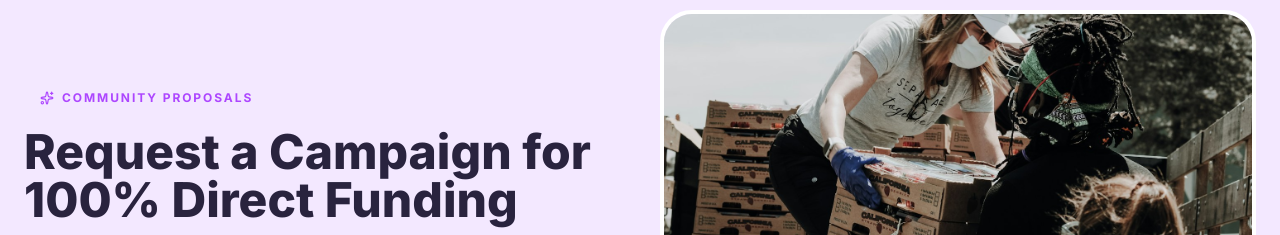
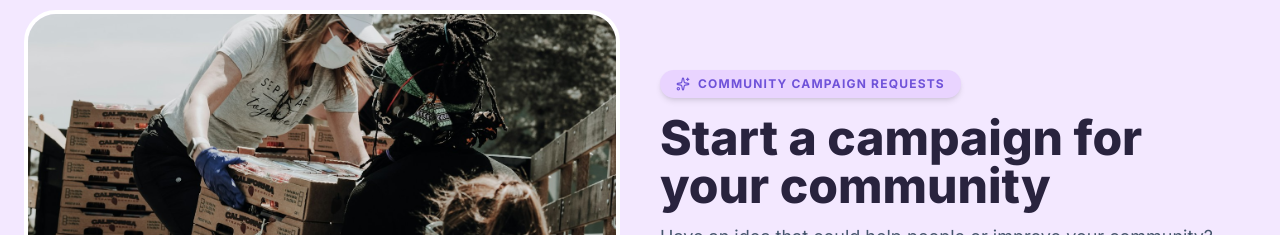
Before and after one commit to ZZehramai/Givera, a React app in the folder frontend/: page / in a window 1280 px wide. Shown: the part 2565-2800 px from the top of the page. Built offline with nearby package versions, Linux system fonts and the light colour scheme; no server answers; the HTML template or start-up script is replaced by a standard one.

Commit message:
fix: update landing page ui

```diff
--- a/frontend/src/i18n/LanguageContext.jsx
+++ b/frontend/src/i18n/LanguageContext.jsx
@@ -41,8 +41,8 @@ const messages = {
     reviewedCampaigns: "Reviewed campaigns", reviewedCampaignsText: "Campaigns are reviewed before they are shared with the Givera community.",
     visibleFundUse: "Visible fund use", visibleFundUseText: "Follow campaign progress and read spending reports published by administrators.",
     clearRecords: "Clear donation records", clearRecordsText: "Every completed donation includes a reference and a record in your giving history.",
-    browseAll: "Browse all", directFunding: "Request a Campaign for 100% Direct Funding", requestNow: "Request now", currentCampaigns: "Current campaigns",
-    proposalDescription: "Propose a community cause for Givera's direct-funding review process.", communityProposals: "Community proposals",
+    browseAll: "Browse all", directFunding: "Start a campaign for your community", requestNow: "Submit a campaign", currentCampaigns: "Browse campaigns",
+    proposalDescription: "Have an idea that could help people or improve your community? Send it to Givera. Our admin team will review your campaign before it is published for donations.", communityProposals: "Community campaign requests",
     discoverCause: "Explore", discoverCauseText: "Browse campaigns and find a story that speaks to you.", giveSeconds: "Donate", giveSecondsText: "Select how much you want to give and checkout safely", followImpact: "See Results", followImpactText: "See updates as your gift moves the campaign closer to its goal.",
     faqQuestion1: "Who can start a campaign?", faqAnswer1: "Any registered user can submit a campaign. Every submission begins in review.", faqQuestion2: "When does it become public?", faqAnswer2: "A campaign appears publicly after an administrator has reviewed and approved it.", faqQuestion3: "Can organizers track progress?", faqAnswer3: "Yes. My Campaigns shows pending, approved, rejected, and completed statuses.", faqQuestion4: "How can donors see how funds are used?", faqAnswer4: "Administrator-published spending reports appear on the campaign page for everyone to review.",
     mission: "The Mission", milestonesProgress: "Milestones & Progress", recentDonors: "Recent Donors", seeAll: "See all", completed: "Completed", endingToday: "Ending today", daysLeft: "days left", beFirstSupporter: "Be the first supporter.",
@@ -118,8 +118,8 @@ const messages = {
     reviewedCampaigns: "စစ်ဆေးထားသော ကမ်ပိန်းများ", reviewedCampaignsText: "Givera အသိုင်းအဝိုင်းသို့ မျှဝေမီ ကမ်ပိန်းတိုင်းကို စစ်ဆေးပါသည်။",
     visibleFundUse: "မြင်သာသော ရန်ပုံငွေအသုံးပြုမှု", visibleFundUseText: "ကမ်ပိန်းတိုးတက်မှုနှင့် စီမံခန့်ခွဲသူ ထုတ်ပြန်သည့် အသုံးစရိတ်အစီရင်ခံစာများကို ကြည့်ရှုနိုင်သည်။",
     clearRecords: "ရှင်းလင်းသော လှူဒါန်းမှုမှတ်တမ်း", clearRecordsText: "ပြီးမြောက်သော လှူဒါန်းမှုတိုင်းတွင် ရည်ညွှန်းနံပါတ်နှင့် သင့်မှတ်တမ်းထဲရှိ အချက်အလက် ပါဝင်သည်။",
-    browseAll: "အားလုံးကြည့်ရန်", directFunding: "တိုက်ရိုက်ရန်ပုံငွေ ၁၀၀% အတွက် ကမ်ပိန်းတောင်းဆိုပါ", requestNow: "ယခုတောင်းဆိုရန်", currentCampaigns: "လက်ရှိကမ်ပိန်းများ",
-    proposalDescription: "Givera ၏ တိုက်ရိုက်ရန်ပုံငွေ စစ်ဆေးရေးလုပ်ငန်းစဉ်သို့ လူမှုအကျိုးပြုကမ်ပိန်းတစ်ခု တင်ပြပါ။", communityProposals: "လူမှုအသိုင်းအဝိုင်း အဆိုပြုချက်များ",
+    browseAll: "အားလုံးကြည့်ရန်", directFunding: "သင့်အသိုင်းအဝိုင်းအတွက် ကမ်ပိန်းတစ်ခု စတင်ပါ", requestNow: "ကမ်ပိန်းတင်သွင်းရန်", currentCampaigns: "ကမ်ပိန်းများကြည့်ရန်",
+    proposalDescription: "လူများကို ကူညီရန် သို့မဟုတ် သင့်အသိုင်းအဝိုင်းကို ပိုမိုကောင်းမွန်စေရန် အစီအစဉ်ရှိပါသလား။ ကမ်ပိန်းကို Givera သို့ တင်သွင်းပါ။ လှူဒါန်းမှုများ လက်ခံနိုင်ရန် မထုတ်ပြန်မီ စီမံခန့်ခွဲသူများက စစ်ဆေးပေးပါမည်။", communityProposals: "လူမှုကူညီရေး ကမ်ပိန်းတောင်းဆိုမှု",
     discoverCause: "ကူညီလိုသော အကြောင်းအရာကို ရှာပါ", discoverCauseText: "စစ်ဆေးထားသော ကမ်ပိန်းများထဲမှ သင့်စိတ်နှင့် နီးစပ်သော အကြောင်းအရာကို ရှာပါ။", giveSeconds: "လွယ်ကူစွာ လှူဒါန်းပါ", giveSecondsText: "ငွေပမာဏနှင့် ငွေပေးချေနည်းကို ရွေးပြီး ကူညီပါ။", followImpact: "အကျိုးသက်ရောက်မှုကို ကြည့်ပါ", followImpactText: "သင့်လှူဒါန်းမှုက ကမ်ပိန်းရည်မှန်းချက်ကို နီးကပ်စေသည့် သတင်းများကို ကြည့်ပါ။",
     faqQuestion1: "ဘယ်သူတွေ ကမ်ပိန်းစတင်နိုင်သလဲ?", faqAnswer1: "မှတ်ပုံတင်ထားသော အသုံးပြုသူတိုင်း ကမ်ပိန်းတင်နိုင်ပြီး တင်သွင်းမှုတိုင်းကို စတင်စစ်ဆေးပါသည်။", faqQuestion2: "ဘယ်အချိန်မှာ အများပြည်သူ မြင်နိုင်မလဲ?", faqAnswer2: "စီမံခန့်ခွဲသူက စစ်ဆေးအတည်ပြုပြီးနောက် ကမ်ပိန်းကို အများပြည်သူ မြင်နိုင်ပါသည်။", faqQuestion3: "စီစဉ်သူက တိုးတက်မှုကို ကြည့်နိုင်သလား?", faqAnswer3: "ကြည့်နိုင်ပါသည်။ ကျွန်ုပ်၏ကမ်ပိန်းများတွင် စစ်ဆေးဆဲ၊ အတည်ပြု၊ ငြင်းပယ်နှင့် ပြီးဆုံး အခြေအနေများကို ပြသသည်။", faqQuestion4: "ရန်ပုံငွေအသုံးပြုပုံကို လှူဒါန်းသူများ ဘယ်လိုကြည့်မလဲ?", faqAnswer4: "စီမံခန့်ခွဲသူထုတ်ပြန်သည့် အသုံးစရိတ်အစီရင်ခံစာများကို ကမ်ပိန်းစာမျက်နှာတွင် လူတိုင်းကြည့်နိုင်ပါသည်။",
     mission: "ရည်ရွယ်ချက်", milestonesProgress: "မှတ်တိုင်များနှင့် တိုးတက်မှု", recentDonors: "မကြာသေးမီက လှူဒါန်းသူများ", seeAll: "အားလုံးကြည့်ရန်", completed: "ပြီးဆုံးပြီး", endingToday: "ယနေ့ပြီးဆုံးမည်", daysLeft: "ရက်ကျန်", beFirstSupporter: "ပထမဆုံး ထောက်ပံ့သူ ဖြစ်လာပါ။",
--- a/frontend/src/index.css
+++ b/frontend/src/index.css
@@ -64,6 +64,19 @@ html { scroll-behavior: smooth; }
 body { background: #fffdfd; }
 ::selection { background: #e7ddff; color: #29233e; }
 h1, h2 { font-family: 'Inter', sans-serif; letter-spacing: -0.04em; }
+
+html[lang="my"] body,
+html[lang="my"] button,
+html[lang="my"] input,
+html[lang="my"] textarea,
+html[lang="my"] select,
+html[lang="my"] h1,
+html[lang="my"] h2,
+html[lang="my"] h3,
+html[lang="my"] h4 {
+  font-family: "Noto Sans Myanmar", "Myanmar Text", "Pyidaungsu", sans-serif;
+  letter-spacing: 0;
+}
 button, a, summary { -webkit-tap-highlight-color: transparent; }
 :focus-visible { outline: 3px solid rgba(79, 70, 229, 0.45); outline-offset: 3px; }
 summary::-webkit-details-marker { display: none; }
--- a/frontend/src/pages/LandingPage.jsx
+++ b/frontend/src/pages/LandingPage.jsx
@@ -103,7 +103,7 @@ export function LandingPage() {
               transition={{ duration: 0.6, ease: "easeOut" }}
               className="flex flex-col items-center"
             >
-              <div className="inline-flex items-center gap-2 rounded-full border border-slate-200/80 border-purple-100 bg-purple-100 text-purple-700 px-5 py-2 text-xs font-bold uppercase tracking-[0.16em] text-primary shadow-md">
+              <div className="inline-flex items-center gap-2 rounded-full border border-slate-200/80 border-purple-100 bg-purple-100 text-[#6F52D9] px-5 py-2 text-xs font-bold uppercase tracking-[0.1em] text-primary shadow-md">
                 <Heart size={16} strokeWidth={2.5} aria-hidden="true" />
                 {t("heroBadgeLong")}
               </div>
@@ -297,8 +297,8 @@ export function LandingPage() {
               transition={{ duration: 0.55 }}
             >
               <div className="grid gap-10 lg:grid-cols-2 lg:items-center">
-                <div className="flex flex-col items-start">
-                  <div className="inline-flex items-center gap-2 rounded-full px-4 py-1.5 text-xs font-bold uppercase tracking-[0.16em] text-purple-500">
+                <div className="flex flex-col items-start lg:order-2">
+                  <div className="inline-flex items-center gap-2 rounded-full px-4 py-1.5 text-xs font-bold uppercase tracking-[0.1em] text-[#6F52D9] bg-purple-200 shadow-md">
                     <Sparkles size={14} aria-hidden="true" />
                     {t("communityProposals")}
                   </div>
@@ -332,7 +332,7 @@ export function LandingPage() {
                   </div>
                 </div>
 
-                <div className="relative mx-auto w-full max-w-lg lg:max-w-none">
+                <div className="relative mx-auto w-full max-w-lg lg:order-1 lg:max-w-none">
                   <div className="relative overflow-hidden rounded-[2rem] border-4 border-white bg-surface-container-low">
                     <img
                       src={communityHeroImage}
@@ -356,13 +356,13 @@ export function LandingPage() {
 
             {/* Header */}
             <div className="mx-auto max-w-2xl text-center">
-              <p className="text-xs font-bold uppercase tracking-[0.16em] text-primary">
+              <p className="text-xs mb-4 font-bold uppercase tracking-[0.1em] text-primary">
                 {t("donorJourney")}
               </p>
               <h3 className="mt-1 text-4xl md:text-5xl font-extrabold text-on-surface">
                 {t("threeSteps")}
               </h3>
-              <p className="mx-auto mt-1.5 text-xs md:text-sm text-on-surface-variant max-w-lg leading-relaxed">
+              <p className="mx-auto mt-4 text-xs md:text-sm text-on-surface-variant max-w-lg leading-relaxed">
                 {t("threeStepsText")}
               </p>
             </div>
```
Also changed, not shown: frontend/src/pages/AdminDashboard.jsx (+4 -4 lines).
